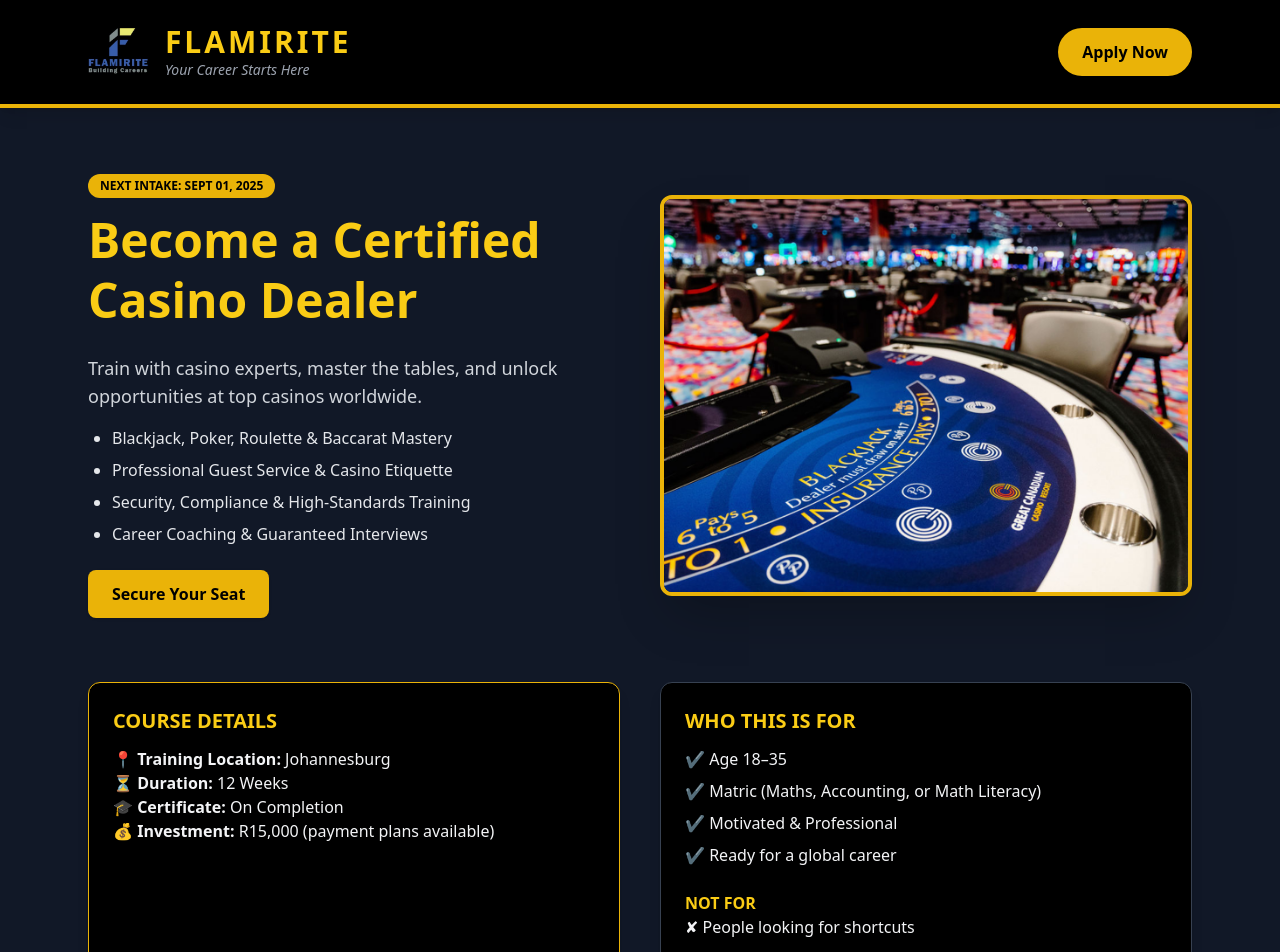
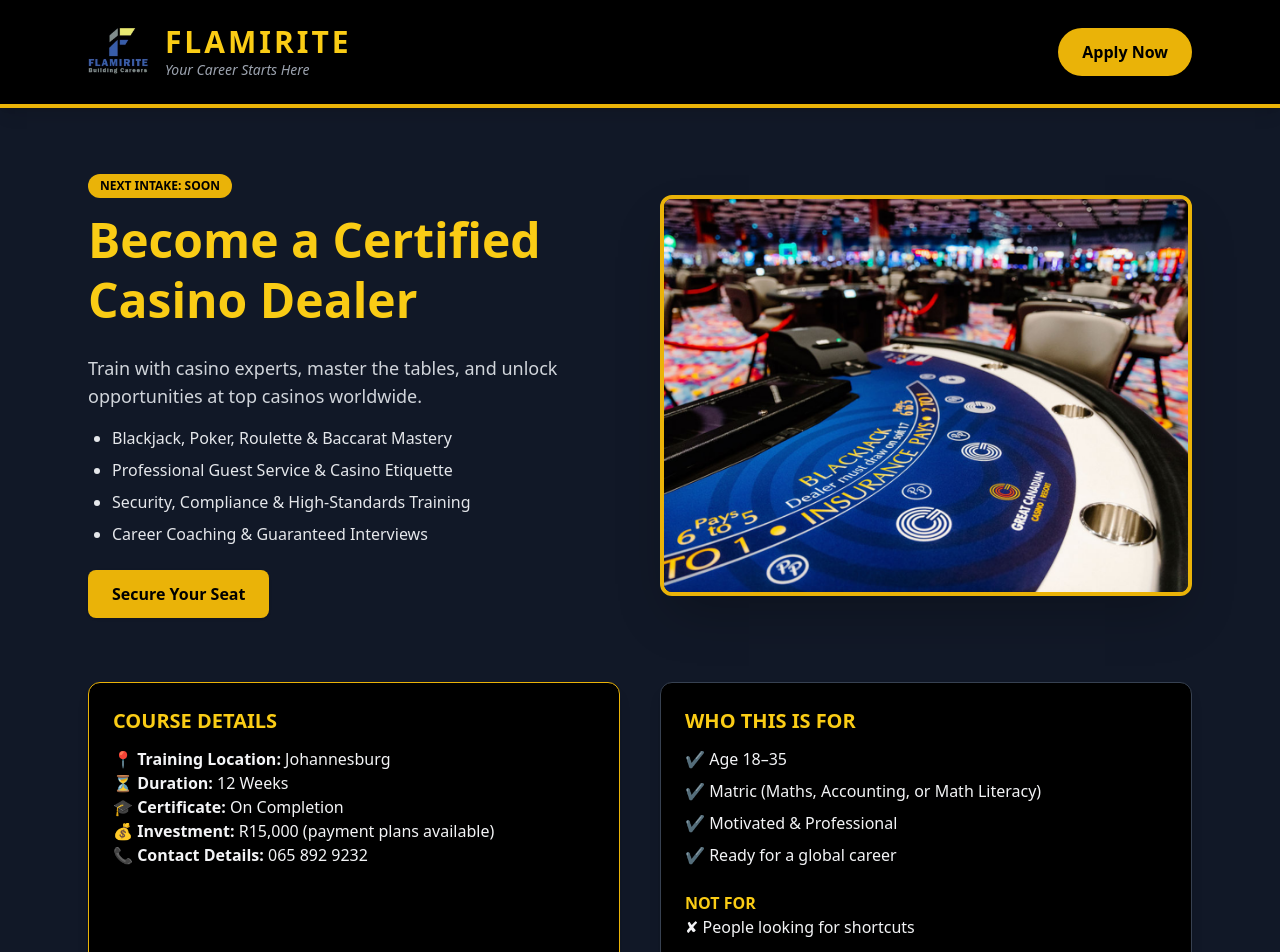
Before and after one commit to MorakeFresh/flamirite_landing, a React (Vite) app: page / in a window 1280 px wide. Shown: the top 952 px of the page. Built offline with nearby package versions, Linux system fonts and the light colour scheme; the HTML template or start-up script is replaced by a standard one.

Commit message:
updated header, added contact details, updated intake

```diff
--- a/src/App.jsx
+++ b/src/App.jsx
@@ -29,7 +29,7 @@ export default function App() {
                 <section className="grid md:grid-cols-2 gap-10 items-center mt-10">
                     <div>
             <span className="inline-block bg-yellow-500 text-black text-xs font-bold px-3 py-1 rounded-full uppercase mb-3">
-              Next Intake: Sept 01, 2025
+              Next Intake: soon
             </span>
                         <h2 className="text-5xl font-extrabold mb-6 text-yellow-400 leading-tight">
                             Become a Certified Casino Dealer
@@ -66,6 +66,7 @@ export default function App() {
                         <p><strong>⏳ Duration:</strong> 12 Weeks</p>
                         <p><strong>🎓 Certificate:</strong> On Completion</p>
                         <p><strong>💰 Investment:</strong> R15,000 (payment plans available)</p>
+                        <p><strong>📞 Contact Details:</strong> 065 892 9232</p>
                     </div>
                     <div className="bg-black p-6 rounded-xl shadow-lg border border-gray-700">
                         <h3 className="text-xl font-bold mb-3 text-yellow-400 uppercase">Who This Is For</h3>
```
